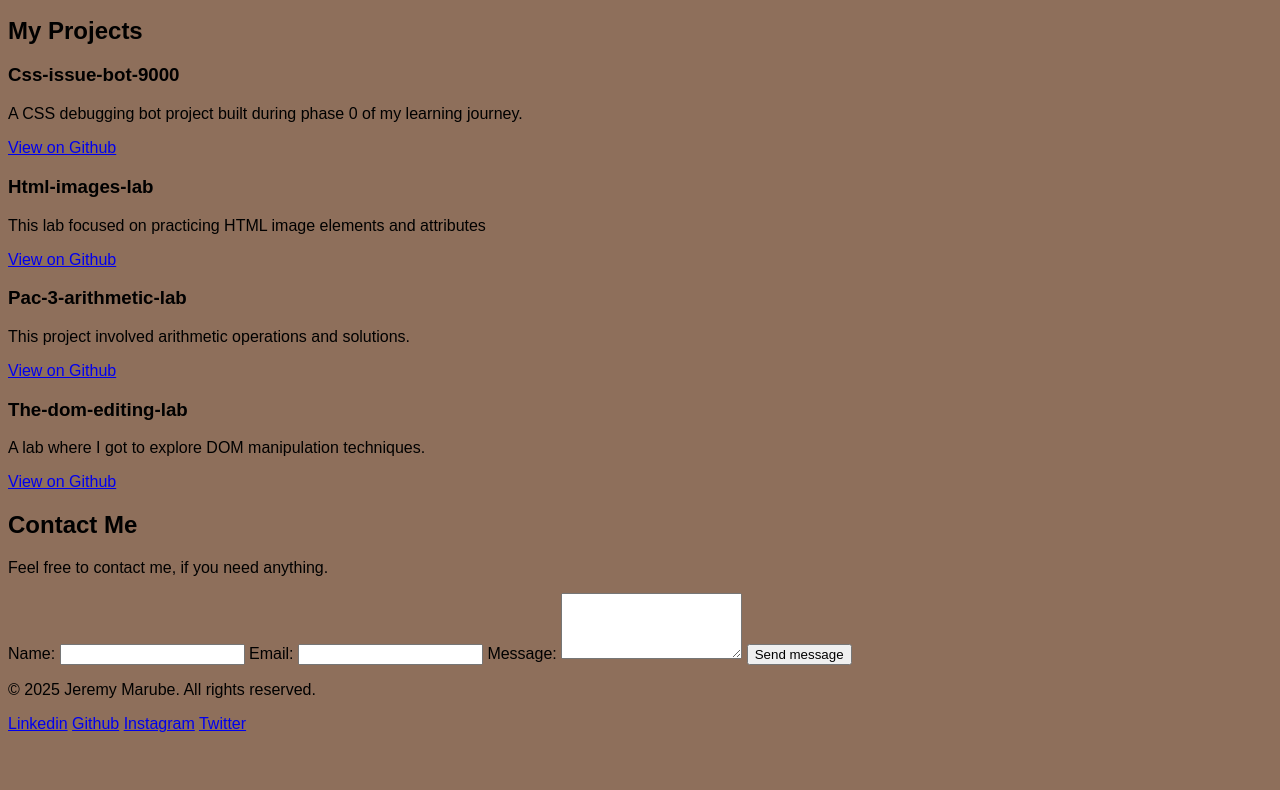
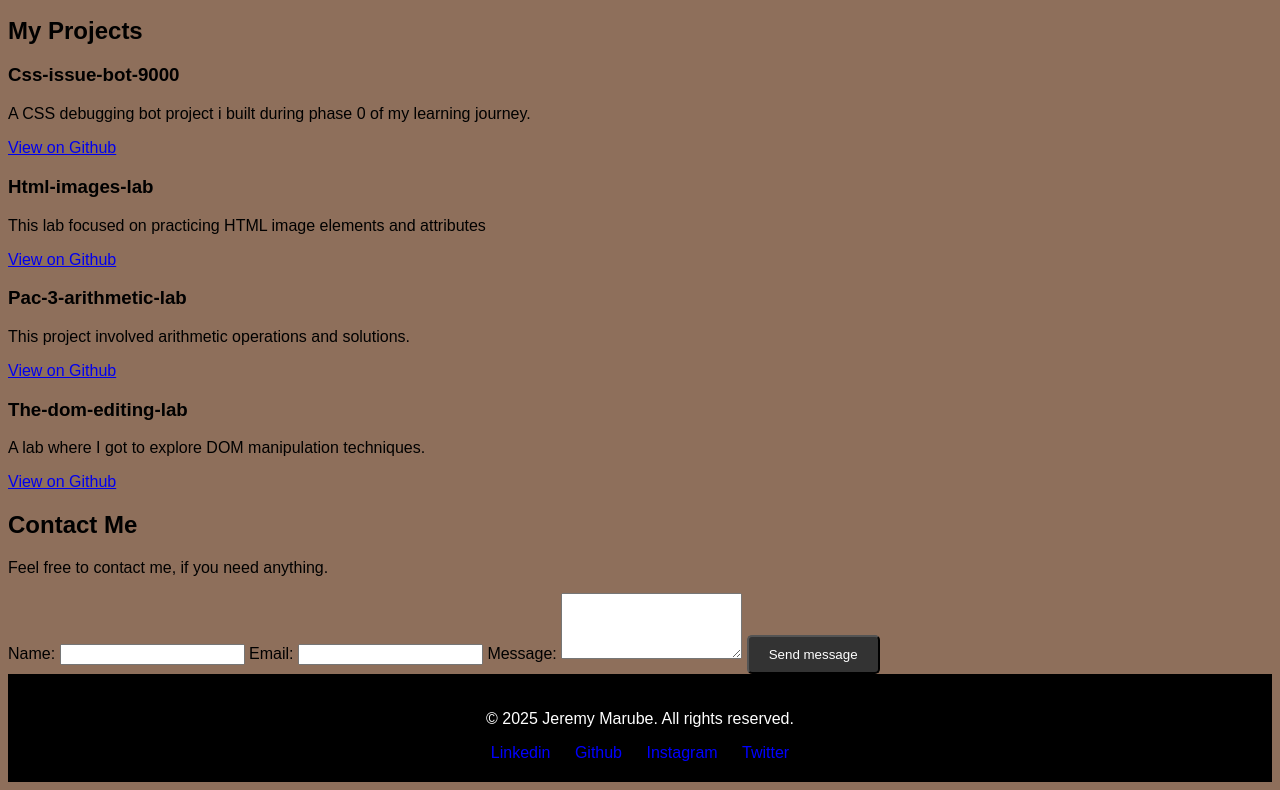
Before and after one commit to Jeremymarube/Jeremy-personal-portfolio, a plain HTML site: page index.html in a window 1280 px wide. Shown: the part 1038-1828 px from the top of the page. Before the commit the page ends 1779 px from the top, so only its background shows below. Drawn offline with Linux system fonts and the light colour scheme.

Commit message:
Adding content

```diff
--- a/css/styles.css
+++ b/css/styles.css
@@ -41,17 +41,37 @@ nav ul a{
     justify-content: center;
     gap: 20px;
     padding: 50px 0;
+
 }
 .hero-image img{
     object-fit: cover;
     border-radius: 8px;
 }
-#about{
+.btn {
+    display: inline-block;
+    background-color: #333;
+    color: white;
+    padding: 10px 20px;
+    text-decoration: none;
+    border-radius: 5px;
+    margin-top: 10px;
+}
+.btn:hover {
+    background-color: #555;
+}
+footer {
+    background-color: black;
+    color: white;
+    text-align: center;
+    padding: 20px;
+}
 
+footer .social-links a {
+    margin: 0 10px;
+    color: blue;
+    text-decoration: none;
 }
-#skills{
 
+footer .social-links a:hover {
+    color: brown;
 }
-#projects{
-
-}
--- a/index.html
+++ b/index.html
@@ -54,7 +54,7 @@
         <h2>My Projects</h2>
         <div class="project-1">
             <h3>Css-issue-bot-9000</h3>
-            <p>A CSS debugging bot project built during phase 0 of my learning journey.</p>
+            <p>A CSS debugging bot project i built during phase 0 of my learning journey.</p>
             <a href="https://github.com/Jeremymarube/phase-0-css-issue-bot-9000.git" target="_blank">View on Github </a>
         </div>
         <div class="project-2">
--- a/script/script.js
+++ b/script/script.js
@@ -1,9 +1,11 @@
-document.addEventListener("DOMContentLoaded", () => {
-  const form = document.querySelector("form");
+const form = document.querySelector("form");
+  form.addEventListener("submit", (e) => {
+    const name = form.name.value.trim();
+    const email = form.email.value.trim();
+    const message = form.message.value.trim();
 
-  form.addEventListener("submit", (event) => {
-    event.preventDefault(); // Prevent the form from actually submitting (for now)
-    alert("Thank you for your message! I will get back to you soon.");
-    form.reset(); // Clear the form inputs
+    if (!name || !email || !message) {
+      e.preventDefault(); // Stop form from submitting
+      alert("Please fill in all fields.");
+    }
   });
-});
```
